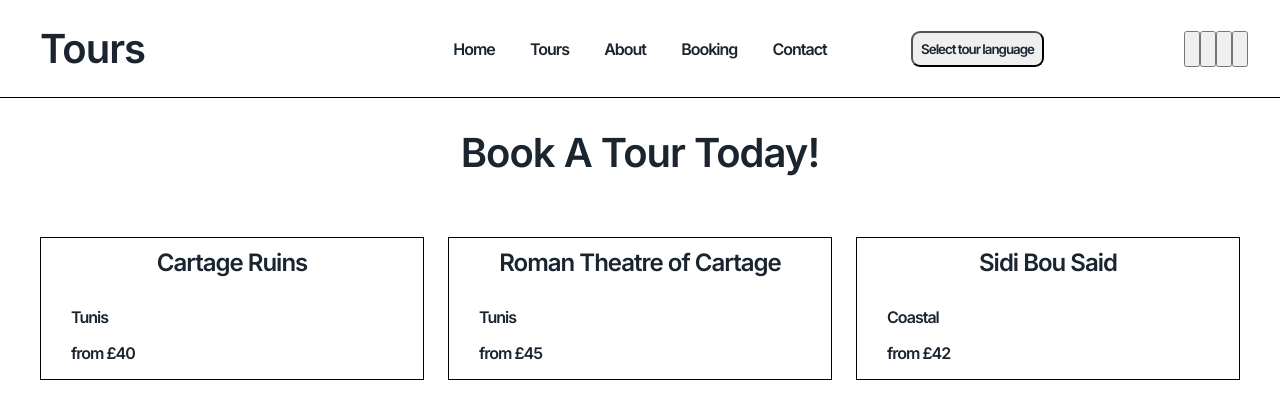
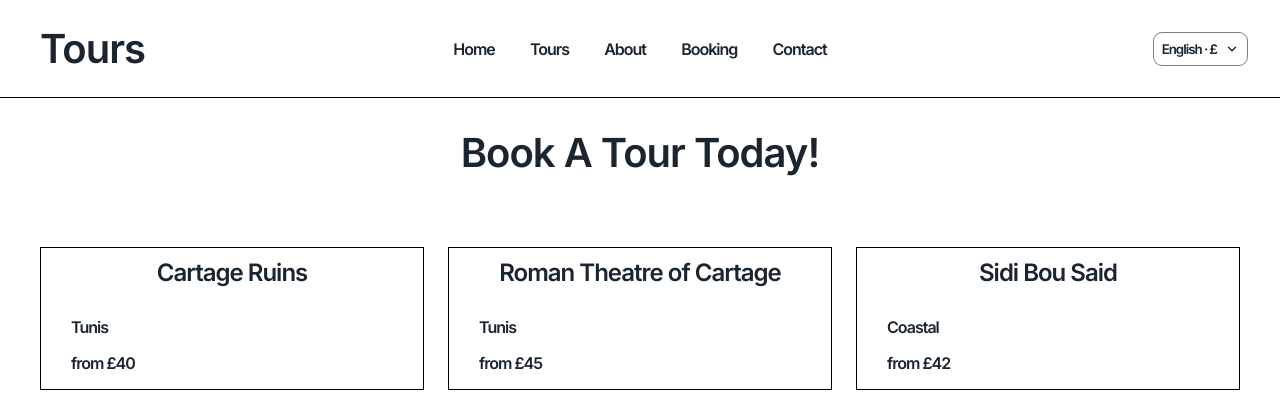
Before and after one commit to Firas12123/Tour-Guide-Website, a Flask app: page / in a window 1280 px wide. Shown: the top 420 px of the page. Run offline with Flask 3, Linux system fonts and the light colour scheme.

Commit message:
languages button

```diff
--- a/main.py
+++ b/main.py
@@ -8,7 +8,7 @@ app = Flask(__name__)
 
 @app.context_processor
 def inject_global():
-    return {"languages":  languages}
+    return {"language":  languages}
 @app.route("/")
 def home():
     tours_data = [
--- a/static/style.css
+++ b/static/style.css
@@ -4,8 +4,16 @@ body {
     display: flex;
     flex-direction: column;
     background-color: #ffffff;
+}
 
+.container{
+    max-width: 1200px;
+    width: 90%;
+    margin-inline: auto;
+    border: 10px red;
+    box-sizing: border-box;
 }
+
 .main-font{
     font-family: 'Inter', sans-serif;
     letter-spacing: -1px;
@@ -79,6 +87,8 @@ html, body{
     gap: 24px;
 }
 
+
+
 .tour-card{
     display: inline-block;
     padding-top: 15px;
@@ -100,15 +110,63 @@ html, body{
 }
 
 .lang-selector{
+    position: relative;
+    align-items: center;
+    display: inline-block;
+    margin-left: auto;
+}
+
+.lang-dropdown{
+    position: absolute;
+    top: calc(100% + 8px);
+    min-width: 100%;
+    right: 0;
+    box-shadow: 0 4px 12px rgba(0, 0, 0, 0.1);
+    z-index: 50;
+    opacity: 0;
+    visibility: hidden;
+    transform: translateY(-8px);
+    transition: opacity 0.3s ease, transform 0.5s ease, visibility 0.5s ease;
+    display: flex;
+    flex-direction: column;
+    border-radius: 9px;
+    background: white;
+    border: 1.5px solid grey;
+}
+
+.lang-item{
     display: flex;
     margin-left: auto;
 }
 
-.lang-button{
+.lang-selector:hover .lang-dropdown{
+    display: flex;
+    opacity: 1;
+    visibility: visible;
+    transform: translateY(0);
+
+}
+
+.lang-selector:hover .arrow-icon{
+    transform: rotate(180deg);
+}
+
+.arrow-icon{
+    transition: transform 0.6s ease;
+    display: inline-block;
+    flex-shrink: 0;
+}
+
+.lang-button {
+    display: inline-flex;
+    align-items: center;
+    justify-content: center;
+    gap: 8px;
     border-radius: 9px;
     padding: 8px;
     cursor: pointer;
-    margin-right: 140px;
+    background: transparent;
+    border: 1.5px solid grey;
 }
 
 main {
@@ -116,14 +174,12 @@ main {
 }
 
 .main-title{
-    display: block;
-    margin-bottom: 10px;
-    text-align: center;
-    padding-bottom: 0px;
+    display: table;
+    margin-bottom: 40px;
+    margin-inline: auto;
+    align-items: center;
+    padding-bottom: 10px;
     text-decoration: none;
-    width: fit-content;
-    margin: 0 auto;
-    margin-bottom: 40px;
     font-size: 2.5rem;
     transition: transform 0.2s ease, color 0.2s ease;
 
--- a/templates/permanent.html
+++ b/templates/permanent.html
@@ -21,10 +21,17 @@
             <a class ="teleporters main-font" href ="{{ url_for('contact') }}">Contact</a>
         </div>
         <div class = "lang-selector">
-            <button class = "lang-button main-font">Select tour language</button>
-                {% for language, attributes in languages.items() %}
-                    <button class ="lang-dropdown"></button>
+            <button class = "lang-button main-font" type="button">
+                <span class ="main-font">English · £</span>
+                <svg class = "arrow-icon" viewBox ="0 0 24 24" width = "14" height = "14" stroke ="currentColor" stroke-width ="2.5" fill="none" stroke-linecap="round" stroke-linejoin="round">
+                    <polyline points="6 9 12 15 18 9"></polyline>
+                </svg>
+            </button>
+            <div class ="lang-dropdown">
+                {% for languages, attributes in language.items() %}
+                    <button class ="lang-item">{{ languages }}</button>
                 {% endfor %}
+            </div>
         </div>
     </nav>
 </header>
```
